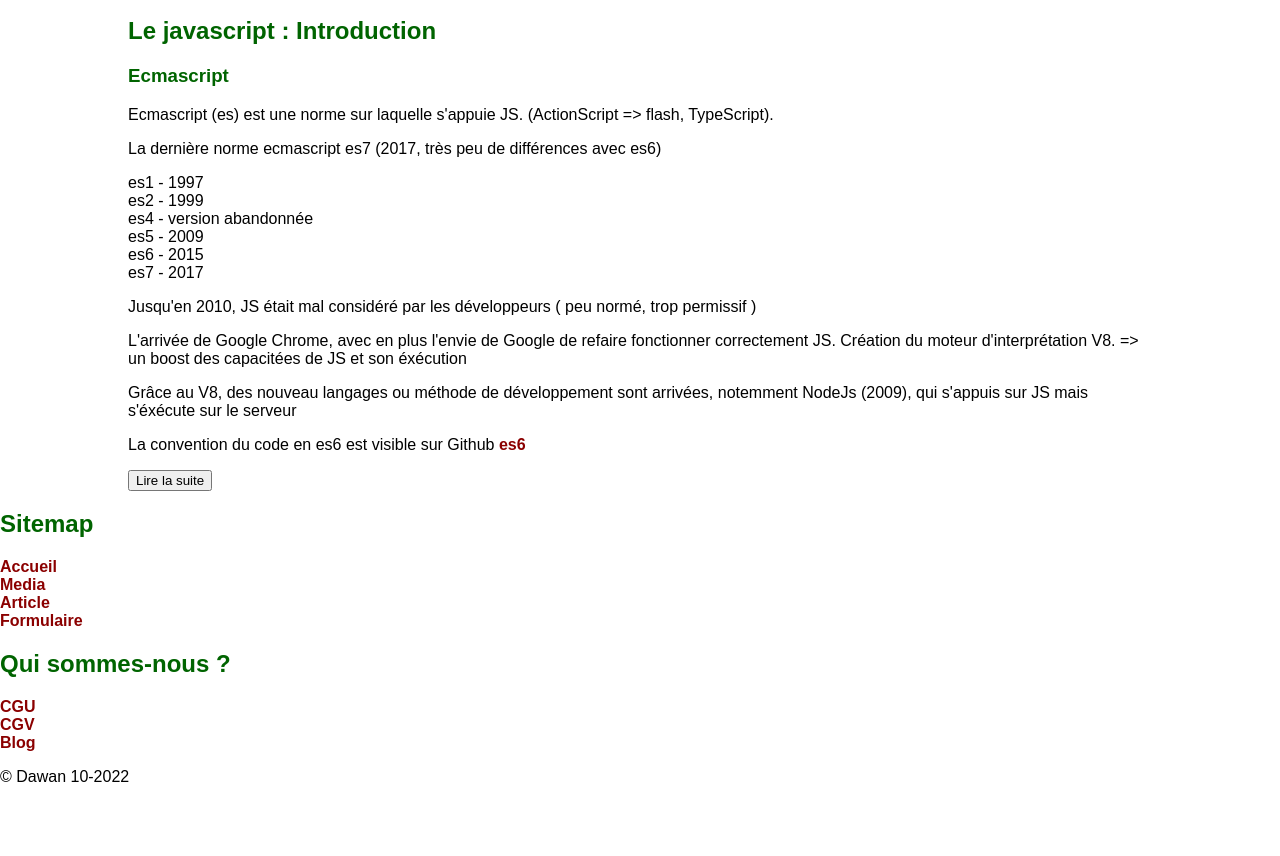
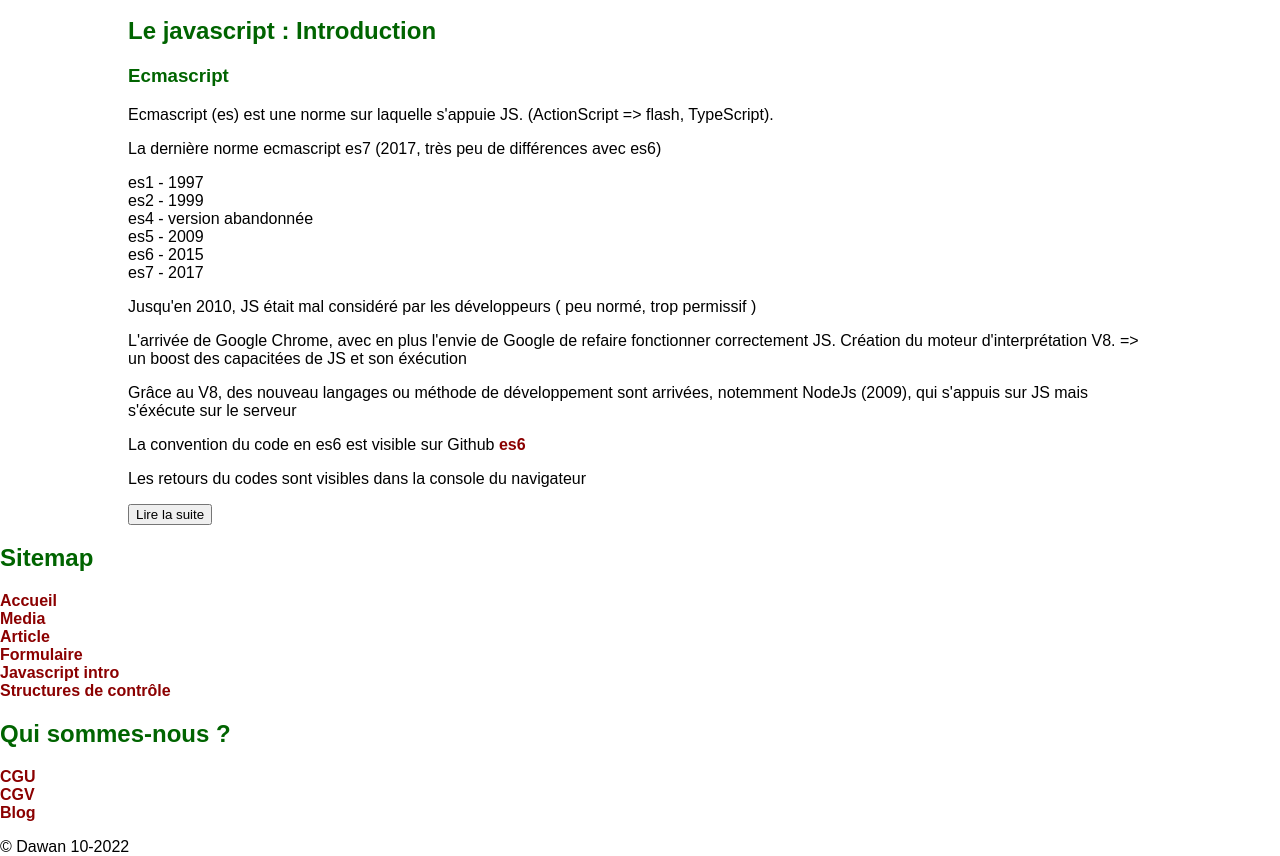
Before and after one commit to nicoduflot/2022-10-17-html-css-js, a plain HTML site: page javascript-intro.html in a window 1280 px wide. Shown: the part 163-1019 px from the top of the page. Before the commit the page ends 949 px from the top, so only its background shows below. Drawn offline with Linux system fonts and the light colour scheme.

```diff
--- a/javascript-intro.html
+++ b/javascript-intro.html
@@ -290,6 +290,9 @@
                             es6
                         </a>
                     </p>
+                    <p>
+                        Les retours du codes sont visibles dans la console du navigateur
+                    </p>
                 </main>
                 <footer>
                     <a href="./article.html">
@@ -325,6 +328,17 @@
                         Formulaire
                     </a>
                 </li>
+                <li>
+                    <a href="./javascript-intro.html" target="_self" title="Lien vers l'intro en Javascript">
+                        Javascript intro
+                    </a>
+                </li>
+                <li>
+                    <a href="./javascript-structures-ctrl.html" target="_self"
+                    title="Lien vers les structures de contrôle">
+                        Structures de contrôle
+                    </a>
+                </li>
             </ul>
         </section>
         <section>
```
